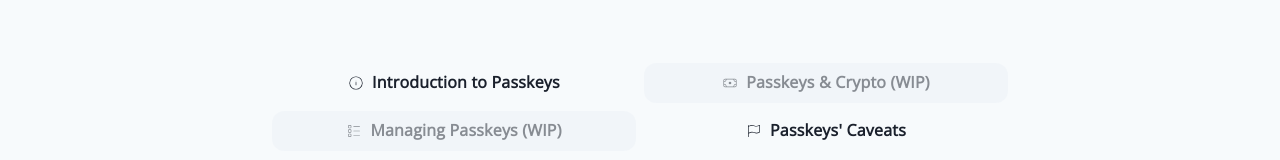
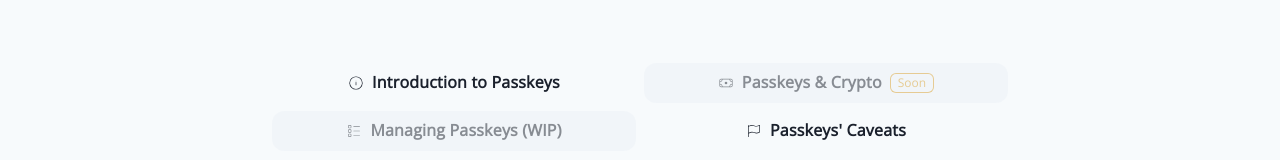
Before and after one commit to 0xjjpa/passkeys-is, a Next.js app: page / in a window 1280 px wide. Shown: the part 425-585 px from the top of the page. Built offline with nearby package versions, Linux system fonts and the light colour scheme.

Commit message:
feature: Public Key is available only during creation

```diff
--- a/src/components/CTA.tsx
+++ b/src/components/CTA.tsx
@@ -1,4 +1,4 @@
-import { SimpleGrid, Icon, Text } from '@chakra-ui/react'
+import { SimpleGrid, Icon, Text, Tag } from '@chakra-ui/react'
 import { NavButton } from './NavButton'
 import { CiCircleInfo, CiMoneyBill, CiBoxList, CiFlag1 } from 'react-icons/ci'
 
@@ -26,7 +26,7 @@ export const CTA = () => (
       mx={2}
       width="full"
     >
-      <Icon as={CiMoneyBill} mr="2" /><Text>Passkeys & Crypto (WIP)</Text>
+      <Icon as={CiMoneyBill} mr="2" /><Text>Passkeys & Crypto</Text><Tag ml='2' colorScheme='yellow' variant='outline' size='sm'>Soon</Tag>
     </NavButton>
     <NavButton
       disabled
```
Also changed, not shown: src/constants/passkeysCaveats.tsx (+7 -1 lines).
